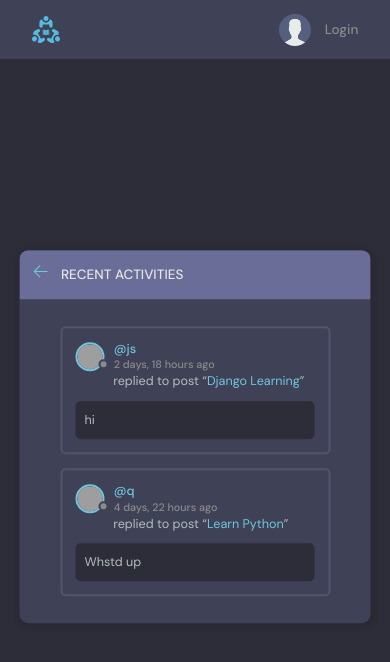
After one commit to JunaidSalim/DiscussMate, a Django app: page /activity/ in a window 390 px wide. The commit adds this page. Shown: the top 662 px of the page. Run offline with Django 5.2, Linux system fonts and the light colour scheme; data comes from the database, SQL or seed files in the repository; both versions use the stored data as it was after the commit; grey boxes are pictures that could not be loaded.

Commit message:
mobile responsiveness

```diff
--- a/base/urls.py
+++ b/base/urls.py
@@ -13,4 +13,6 @@ urlpatterns = [
     path('logout/',views.logoutPage,name='logout'),
     path('register/',views.registerPage,name='register'),
     path('update-user/',views.updateUser,name='update-user'),
+    path('topics/',views.topicsPage,name='topics'),
+    path('activity/',views.activityPage,name='activity'),
 ]
--- a/base/views.py
+++ b/base/views.py
@@ -7,11 +7,12 @@ from django.contrib.auth import authenticate,login,logout
 from django.contrib.auth.decorators import login_required
 from django.contrib.auth.forms import UserCreationForm
 from .forms import RoomForm,userForm
+from django.db.models import Count
 
 # Create your views here.
 def home(request):
     q = request.GET.get('q') if request.GET.get('q')!=None else ''
-    topics = Topic.objects.all()
+    topics = Topic.objects.annotate(room_count=Count('room')).order_by('-room_count')
     rooms = Room.objects.filter(Q(topic__name__icontains=q) | Q(description__icontains=q) | Q(name__icontains=q))
     room_count = rooms.count()
     room_messages = Message.objects.all().filter(Q(room__topic__name__icontains = q))
@@ -180,3 +181,18 @@ def updateUser(request):
         'form':form
     }
     return render(request,'base/update-user.html',context)
+
+def topicsPage(request):
+    q = request.GET.get('q') if request.GET.get('q')!=None else ''
+    topics = Topic.objects.filter(name__icontains=q)
+    context = {
+        'topics':topics,
+    }
+    return render(request,'base/topics.html',context)
+
+def activityPage(request):
+    room_messages = Message.objects.all().order_by('-created','-updated')
+    context = {
+        'room_messages': room_messages
+    }
+    return render(request,'base/activity.html',context)
--- /dev/null
+++ b/templates/base/activity.html
@@ -0,0 +1,60 @@
+{% extends "main.html" %}
+{% block content %}
+
+<main class="layout">
+  <div class="container">
+    <div class="layout__box">
+      <div class="layout__boxHeader">
+        <div class="layout__boxTitle">
+          <a href="{% url 'home' %}">
+            <svg version="1.1" xmlns="http://www.w3.org/2000/svg" width="32" height="32" viewBox="0 0 32 32">
+              <title>arrow-left</title>
+              <path
+                d="M13.723 2.286l-13.723 13.714 13.719 13.714 1.616-1.611-10.96-10.96h27.625v-2.286h-27.625l10.965-10.965-1.616-1.607z">
+              </path>
+            </svg>
+          </a>
+          <h3>Recent Activities</h3>
+        </div>
+      </div>
+
+      <div class="activities-page layout__body">
+        {% for message in room_messages %}
+        <div class="activities__box">
+          <div class="activities__boxHeader roomListRoom__header">
+            <a href="{% url 'profile' message.user.id %}" class="roomListRoom__author">
+              <div class="avatar avatar--small">
+                <img src="https://randomuser.me/api/portraits/women/11.jpg" />
+              </div>
+              <p>
+                @{{message.user}}
+                <span>{{message.created|timesince}} ago</span>
+              </p>
+            </a>
+            {% if request.user == message.user %}
+            <div class="roomListRoom__actions">
+              <a href="{% url 'delete-message' message.id %}">
+                <svg version="1.1" xmlns="http://www.w3.org/2000/svg" width="32" height="32" viewBox="0 0 32 32">
+                  <title>Remove</title>
+                  <path
+                    d="M27.314 6.019l-1.333-1.333-9.98 9.981-9.981-9.981-1.333 1.333 9.981 9.981-9.981 9.98 1.333 1.333 9.981-9.98 9.98 9.98 1.333-1.333-9.98-9.98 9.98-9.981z">
+                  </path>
+                </svg>
+              </a>
+            </div>
+            {% endif %}
+
+          </div>
+          <div class="activities__boxContent">
+            <p>replied to post “<a href="{% url 'room' message.room.id %}">{{message.room}}</a>”</p>
+            <div class="activities__boxRoomContent">
+              {{message.body}}
+            </div>
+          </div>
+        </div>
+        {% endfor %}
+      </div>
+    </div>
+  </div>
+</main>
+{% endblock content %}
--- a/templates/base/topics_component.html
+++ b/templates/base/topics_component.html
@@ -12,7 +12,7 @@
         </li>
         {% endfor %}
     </ul>
-    <a class="btn btn--link" href="topics.html">
+    <a class="btn btn--link" href="{% url 'topics' %}">
         More
         <svg version="1.1" xmlns="http://www.w3.org/2000/svg" width="32" height="32" viewBox="0 0 32 32">
             <title>chevron-down</title>
```
Also changed, not shown: templates/base/home.html (+4 -4 lines), templates/base/topics.html (added, +49 -0 lines), db.sqlite3.
